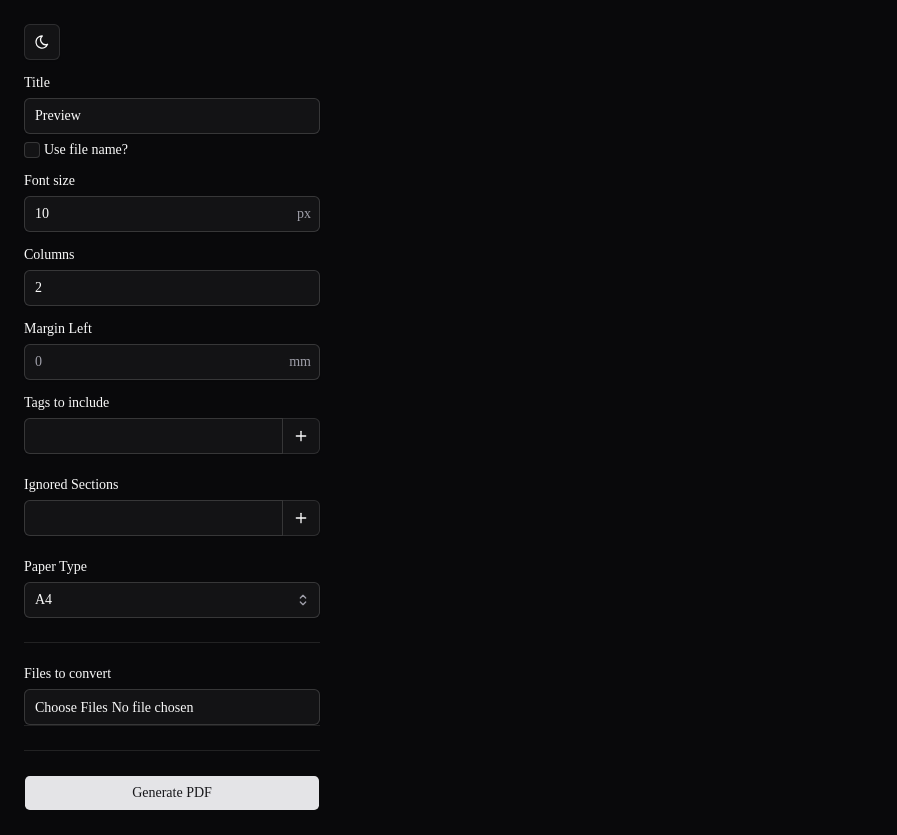
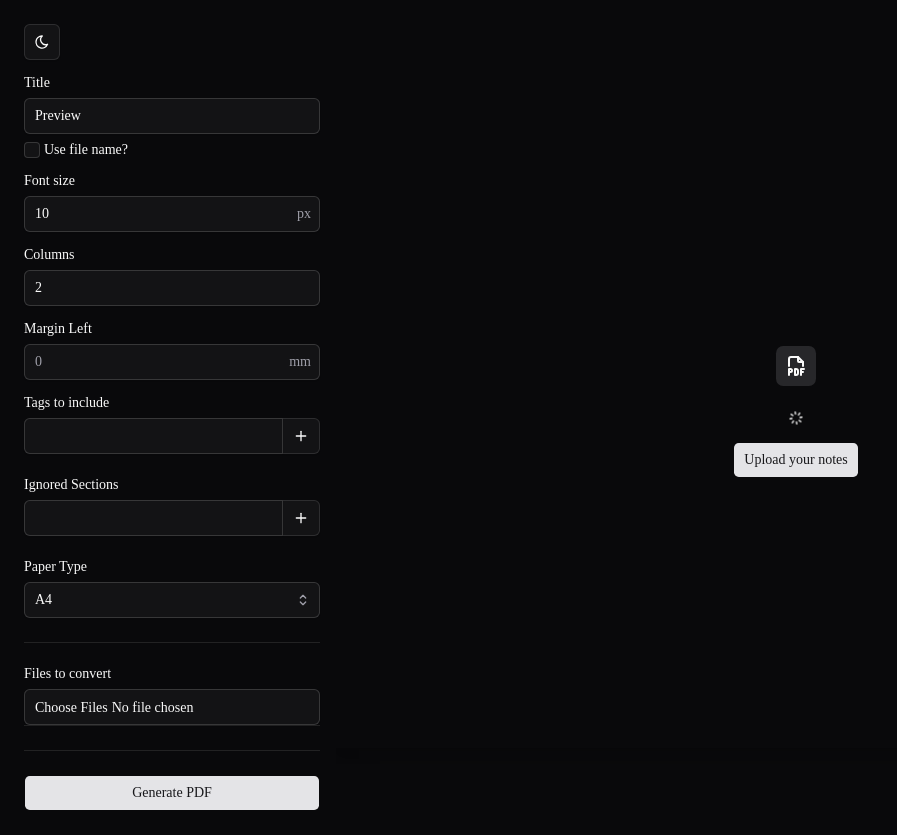
Before and after one commit to LucasAuSilva/dm-grimoire, a React (Vite) app in the folder frontend/: page / in a window 1280 px wide. Shown: the whole page, without its empty margins (0-897 px from the left). Built offline with nearby package versions, Linux system fonts and the light colour scheme.

Commit message:
feat: adding an loading state context and empty for preview side

```diff
--- a/frontend/src/App.tsx
+++ b/frontend/src/App.tsx
@@ -1,26 +1,33 @@
-import { useState } from 'react'
+import { useRef, useState } from 'react'
 
 import { ModeToggle } from './components/mode-toggle'
 import PreviewPage from './components/preview-page'
 import { PropertiesSideBar } from './components/properties'
 import { ThemeProvider } from './components/theme-provider'
+import { LoadingProvider } from './context/loading-context'
 
 function App() {
   const [previewUrl, setPreviewUrl] = useState('')
+  const formRefs = {
+    formRef: useRef<HTMLFormElement>(null),
+    fileInputRef: useRef<HTMLInputElement>(null)
+  }
 
   return (
     <ThemeProvider defaultTheme='dark' storageKey='vite-ui-theme'>
+      <LoadingProvider>
         <div className="p-6 flex flex-col gap-4">
           <div>
             <ModeToggle />
           </div>
           <main className='grid grid-cols-4 gap-4'>
-          <PropertiesSideBar setPreview={setPreviewUrl} />
+            <PropertiesSideBar formRefs={formRefs} setPreview={setPreviewUrl} />
             <div className="col-span-3">
-            <PreviewPage pdfUrl={previewUrl} />
+              <PreviewPage formRefs={formRefs} pdfUrl={previewUrl} />
             </div>
           </main>
         </div>
+      </LoadingProvider>
     </ThemeProvider>
   )
 }
--- /dev/null
+++ b/frontend/src/components/empty-preview.tsx
@@ -0,0 +1,66 @@
+import { Button } from "@/components/ui/button"
+import {
+  Empty,
+  EmptyContent,
+  EmptyDescription,
+  EmptyHeader,
+  EmptyMedia,
+  EmptyTitle,
+} from "@/components/ui/empty"
+import { useLoadingContext } from "@/context/loading-context";
+import { IconFileTypePdf } from "@tabler/icons-react"
+import { Spinner } from "./ui/spinner";
+
+interface EmptyPreviewProps {
+  formRefs: {
+    formRef: React.RefObject<HTMLFormElement | null>;
+    fileInputRef: React.RefObject<HTMLInputElement | null>;
+  }
+}
+
+export function EmptyPreview({ formRefs: { fileInputRef, formRef: formRef } }: EmptyPreviewProps) {
+  const {isLoading, updateLoading} = useLoadingContext()
+
+  const handleUploadAndSubmit = () => {
+    const input = fileInputRef.current
+    if (!input) return
+
+    updateLoading(true)
+
+    const onFileChange = () => {
+      input.removeEventListener('change', onFileChange)
+      setTimeout(() => {
+        formRef.current?.requestSubmit()
+      }, 0)
+    }
+
+    input.addEventListener('change', onFileChange)
+    input.click()
+
+    updateLoading(false)
+  }
+
+  return (
+    <Empty className="h-[calc(100vh-8rem)]">
+      <EmptyMedia variant="icon">
+        <IconFileTypePdf />
+      </EmptyMedia>
+      {isLoading ? (
+        <EmptyHeader>
+          <EmptyTitle>No Previews Yet</EmptyTitle>
+          <EmptyDescription>
+            You haven&apos;t generated any PDF. Get started by uploading
+            your DM notes (.md).
+          </EmptyDescription>
+        </EmptyHeader>
+      ) : (
+        <Spinner />
+      )}
+      <EmptyContent className="flex-row justify-center gap-2">
+        <Button variant="default" onClick={handleUploadAndSubmit}>
+          Upload your notes
+        </Button>
+      </EmptyContent>
+    </Empty>
+  )
+}
--- a/frontend/src/components/preview-page.tsx
+++ b/frontend/src/components/preview-page.tsx
@@ -1,19 +1,27 @@
 import { ScrollArea } from '@/components/ui/scroll-area'
+import { EmptyPreview } from './empty-preview'
 
 interface PreviewPageProps {
   pdfUrl?: string
+  formRefs: {
+    formRef: React.RefObject<HTMLFormElement | null>;
+    fileInputRef: React.RefObject<HTMLInputElement | null>;
+  }
 }
 
-export default function PreviewPage({ pdfUrl }: PreviewPageProps) {
+export default function PreviewPage({ pdfUrl, formRefs }: PreviewPageProps) {
   return (
     <ScrollArea className="h-[calc(100vh-7rem)]">
-      <div className="bg-white shadow-xl" >
+      <div className="shadow-xl" >
         {pdfUrl && (
           <iframe
             src={pdfUrl}
             className="w-full h-screen border-none"
           />
         )}
+        {!pdfUrl && (
+          <EmptyPreview formRefs={formRefs} />
+        )}
       </div>
     </ScrollArea>
   )
--- a/frontend/src/components/properties.tsx
+++ b/frontend/src/components/properties.tsx
@@ -14,10 +14,15 @@ import { Separator } from './ui/separator'
 import { Badge } from './ui/badge'
 import { Checkbox } from './ui/checkbox'
 import { InputGroup, InputGroupAddon, InputGroupInput, InputGroupText } from './ui/input-group'
+import { useLoadingContext } from '@/context/loading-context'
 
 
 interface PropertiesSideBarProps {
   setPreview: React.Dispatch<React.SetStateAction<string>>
+  formRefs: {
+      formRef: React.RefObject<HTMLFormElement | null>;
+      fileInputRef: React.RefObject<HTMLInputElement | null>;
+  }
 }
 
 interface PreviewPDFFormData {
@@ -36,8 +41,8 @@ interface PreviewPDFFormData {
   }[]
 }
 
-export function PropertiesSideBar({ setPreview }: PropertiesSideBarProps) {
-  const [loading, setLoading] = useState(false)
+export function PropertiesSideBar({ setPreview, formRefs: { fileInputRef, formRef } }: PropertiesSideBarProps) {
+  const { isLoading, updateLoading } = useLoadingContext();
   const [useFileNameChecked, setUseFileNameChecked] = useState(false)
   const [section, setSection] = useState('')
   const [tag, setTag] = useState('')
@@ -50,6 +55,8 @@ export function PropertiesSideBar({ setPreview }: PropertiesSideBarProps) {
       paperSize: 'A4'
     }
   })
+
+  const { ref: registerRef, ...fileRegisterRest } = register('files')
 
   const { fields: ignoredFields, append: appendIgnored, remove: removeIgnored } = useFieldArray({
     control,
@@ -83,7 +90,7 @@ export function PropertiesSideBar({ setPreview }: PropertiesSideBarProps) {
       })
     )
 
-    setLoading(true)
+    updateLoading(true)
 
     try {
       const res = await axios.post(
@@ -104,11 +111,17 @@ export function PropertiesSideBar({ setPreview }: PropertiesSideBarProps) {
       console.error(err)
     }
 
-    setLoading(false)
+    updateLoading(false)
   }
 
   return (
-    <form onSubmit={handleSubmit(generatePreview)} className='flex flex-col gap-2'>
+    <form
+      onSubmit={handleSubmit(generatePreview)}
+      className='flex flex-col gap-2'
+      ref={(e) => {
+        if (formRef) (formRef as React.RefObject<HTMLFormElement | null>).current = e
+      }}
+    >
       <div className='flex flex-col gap-4'>
         <div className='flex flex-col gap-2'>
           <Label htmlFor="title">Title</Label>
@@ -258,14 +271,18 @@ export function PropertiesSideBar({ setPreview }: PropertiesSideBarProps) {
           type="file"
           multiple
           accept=".md"
-          {...register('files')}
+          {...fileRegisterRest}
+          ref={(e) => {
+            registerRef(e)
+            if (fileInputRef) (fileInputRef as React.RefObject<HTMLInputElement | null>).current = e
+          }}
         />
       </div>
 
       <Separator className='my-4' />
 
       <Button type='submit'>
-        {loading ? "Loading..." : "Generate PDF"}
+        {isLoading ? "Loading..." : "Generate PDF"}
       </Button>
     </form>
   )
--- /dev/null
+++ b/frontend/src/components/ui/empty.tsx
@@ -0,0 +1,101 @@
+import { cva, type VariantProps } from "class-variance-authority"
+
+import { cn } from "@/lib/utils"
+
+function Empty({ className, ...props }: React.ComponentProps<"div">) {
+  return (
+    <div
+      data-slot="empty"
+      className={cn(
+        "flex w-full min-w-0 flex-1 flex-col items-center justify-center gap-4 rounded-lg border-dashed p-12 text-center text-balance",
+        className
+      )}
+      {...props}
+    />
+  )
+}
+
+function EmptyHeader({ className, ...props }: React.ComponentProps<"div">) {
+  return (
+    <div
+      data-slot="empty-header"
+      className={cn("flex max-w-sm flex-col items-center gap-2", className)}
+      {...props}
+    />
+  )
+}
+
+const emptyMediaVariants = cva(
+  "mb-2 flex shrink-0 items-center justify-center [&_svg]:pointer-events-none [&_svg]:shrink-0",
+  {
+    variants: {
+      variant: {
+        default: "bg-transparent",
+        icon: "flex size-10 shrink-0 items-center justify-center rounded-lg bg-muted text-foreground [&_svg:not([class*='size-'])]:size-6",
+      },
+    },
+    defaultVariants: {
+      variant: "default",
+    },
+  }
+)
+
+function EmptyMedia({
+  className,
+  variant = "default",
+  ...props
+}: React.ComponentProps<"div"> & VariantProps<typeof emptyMediaVariants>) {
+  return (
+    <div
+      data-slot="empty-icon"
+      data-variant={variant}
+      className={cn(emptyMediaVariants({ variant, className }))}
+      {...props}
+    />
+  )
+}
+
+function EmptyTitle({ className, ...props }: React.ComponentProps<"div">) {
+  return (
+    <div
+      data-slot="empty-title"
+      className={cn("text-lg font-medium tracking-tight", className)}
+      {...props}
+    />
+  )
+}
+
+function EmptyDescription({ className, ...props }: React.ComponentProps<"p">) {
+  return (
+    <div
+      data-slot="empty-description"
+      className={cn(
+        "text-sm/relaxed text-muted-foreground [&>a]:underline [&>a]:underline-offset-4 [&>a:hover]:text-primary",
+        className
+      )}
+      {...props}
+    />
+  )
+}
+
+function EmptyContent({ className, ...props }: React.ComponentProps<"div">) {
+  return (
+    <div
+      data-slot="empty-content"
+      className={cn(
+        "flex w-full max-w-sm min-w-0 flex-col items-center gap-4 text-sm text-balance",
+        className
+      )}
+      {...props}
+    />
+  )
+}
+
+export {
+  Empty,
+  EmptyHeader,
+  EmptyTitle,
+  EmptyDescription,
+  EmptyContent,
+  EmptyMedia,
+}
--- /dev/null
+++ b/frontend/src/components/ui/spinner.tsx
@@ -0,0 +1,10 @@
+import { cn } from "@/lib/utils"
+import { IconLoader } from "@tabler/icons-react"
+
+function Spinner({ className, ...props }: React.ComponentProps<"svg">) {
+  return (
+    <IconLoader role="status" aria-label="Loading" className={cn("size-4 animate-spin", className)} {...props} />
+  )
+}
+
+export { Spinner }
--- /dev/null
+++ b/frontend/src/context/loading-context.tsx
@@ -0,0 +1,39 @@
+"use client"
+
+import React, { useContext, useState, type ReactNode } from "react"
+
+type LoadingContextProps = {
+  children: ReactNode
+};
+
+const LoadingContext = React.createContext<{
+  isLoading: boolean,
+  updateLoading: (value: boolean) => void
+} | undefined>(undefined)
+
+export function LoadingProvider({ children }: LoadingContextProps) {
+  const [isLoading, setIsLoading] = useState(false)
+
+  function updateLoading(value: boolean) {
+    setIsLoading(value)
+  }
+
+  const contextValue = {
+    isLoading,
+    updateLoading
+  }
+
+  return (
+    <LoadingContext.Provider value={contextValue}>
+      {children}
+    </LoadingContext.Provider>
+  );
+}
+
+export const useLoadingContext = () => {
+  const context = useContext(LoadingContext)
+  if (context === undefined) {
+    throw new Error('LoadingContext must be used within a LoadingProvider')
+  }
+  return context
+}
```
Also changed, not shown: 1 other file (tests, documents, lock files or other folders). Lines whose indentation alone changed are shown as unchanged.
